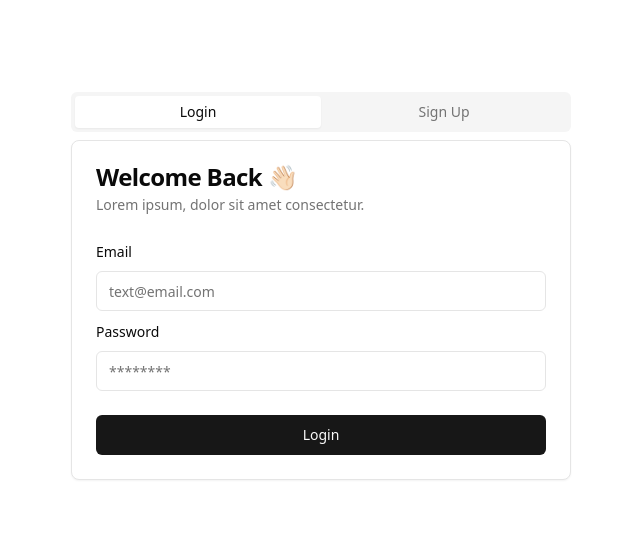
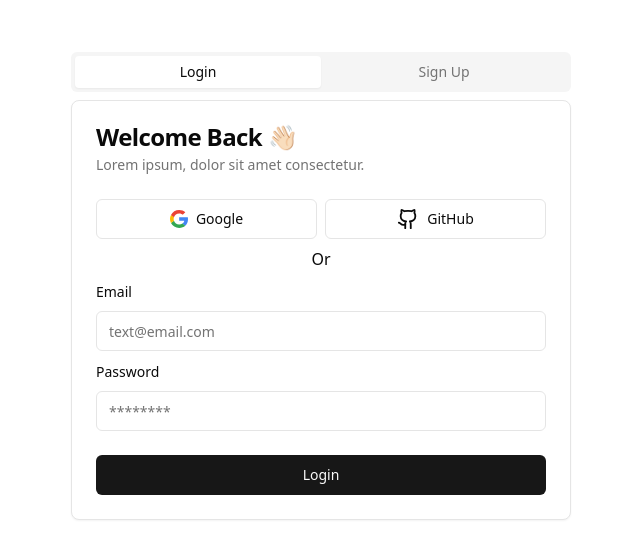
Before and after one commit to manjhss/hire-the-artistt, a React (Vite) app: page /auth in a window 1280 px wide. Shown: the part 114-672 px from the top of the page, without its empty margins (319-959 px from the left). Built offline with nearby package versions, Linux system fonts and the light colour scheme; no server answers.

Commit message:
Add Login with Google

```diff
--- a/src/appwrite/auth.ts
+++ b/src/appwrite/auth.ts
@@ -1,5 +1,5 @@
 import conf from "@/conf/conf";
-import { Client, Account, ID } from "appwrite";
+import { Client, Account, ID, OAuthProvider } from "appwrite";
 
 type UserAccount = {
 	email: string;
@@ -38,6 +38,18 @@ export class AuthService {
 		}
 	}
 
+	async createAccountWithGoogle() {
+		try {
+			await this.account.createOAuth2Session(
+				OAuthProvider.Google,
+				"http://localhost:5173",
+				"http://localhost:5173/fail"
+			);
+		} catch (error) {
+			throw error;
+		}
+	}
+
 	async login({ email, password }: UserAccount) {
 		try {
 			return await this.account.createEmailPasswordSession(
--- a/src/components/Auth/Login.tsx
+++ b/src/components/Auth/Login.tsx
@@ -4,13 +4,13 @@ import {
 	Card,
 	CardContent,
 	CardDescription,
-	CardFooter,
 	CardHeader,
 	CardTitle,
 } from "@/components/ui/card";
 import { Input } from "@/components/ui/input";
 import { Label } from "@/components/ui/label";
 import { zodResolver } from "@hookform/resolvers/zod";
+import { Github } from "lucide-react";
 import { SubmitHandler, useForm } from "react-hook-form";
 import { useNavigate } from "react-router-dom";
 import { z } from "zod";
@@ -51,7 +51,6 @@ function Login() {
 	};
 
 	return (
-		<form onSubmit={handleSubmit(onSubmit)}>
 		<Card>
 			<CardHeader>
 				<CardTitle>Welcome Back 👋🏻</CardTitle>
@@ -60,6 +59,30 @@ function Login() {
 				</CardDescription>
 			</CardHeader>
 			<CardContent className="space-y-2">
+				<div className="flex gap-2">
+					<Button
+						variant="outline"
+						className="w-full flex gap-2"
+						onClick={() => {
+							authService.createAccountWithGoogle();
+						}}
+					>
+						<img
+							src="/social-icons/google.svg"
+							alt="google-icon"
+							width={18}
+						/>
+						Google
+					</Button>
+					<Button variant="outline" className="w-full flex gap-2">
+						<Github size={22} /> GitHub
+					</Button>
+				</div>
+
+				<div className="text-center">Or</div>
+
+				<form onSubmit={handleSubmit(onSubmit)}>
+					<div className="space-y-2">
 						{errors.root && (
 							<div className="text-red-500 text-sm">
 								{errors.root.message}
@@ -92,18 +115,18 @@ function Login() {
 								</div>
 							)}
 						</div>
-				</CardContent>
-				<CardFooter>
+					</div>
+
 					<Button
 						disabled={isSubmitting}
 						type="submit"
-						className="w-full"
+						className="w-full mt-6"
 					>
 						Login
 					</Button>
-				</CardFooter>
+				</form>
+			</CardContent>
 		</Card>
-		</form>
 	);
 }
 
--- a/src/components/Auth/Signup.tsx
+++ b/src/components/Auth/Signup.tsx
@@ -4,7 +4,6 @@ import {
 	Card,
 	CardContent,
 	CardDescription,
-	CardFooter,
 	CardHeader,
 	CardTitle,
 } from "@/components/ui/card";
@@ -52,7 +51,6 @@ function Signup() {
 	};
 
 	return (
-		<form onSubmit={handleSubmit(onSubmit)}>
 		<Card>
 			<CardHeader>
 				<CardTitle>Create an account</CardTitle>
@@ -67,6 +65,8 @@ function Signup() {
 					</div>
 				)}
 
+				<form onSubmit={handleSubmit(onSubmit)}>
+					<div className="space-y-2">
 						<div className="space-y-2">
 							<Label htmlFor="name">Full Name</Label>
 							<Input
@@ -106,18 +106,18 @@ function Signup() {
 								</div>
 							)}
 						</div>
-				</CardContent>
-				<CardFooter>
+					</div>
+
 					<Button
 						disabled={isSubmitting}
 						type="submit"
-						className="w-full"
+						className="w-full mt-6"
 					>
 						Sign Up
 					</Button>
-				</CardFooter>
+				</form>
+			</CardContent>
 		</Card>
-		</form>
 	);
 }
 
--- a/src/pages/Home.tsx
+++ b/src/pages/Home.tsx
@@ -1,20 +1,7 @@
-import authService from "@/appwrite/auth";
-import { ModeToggle } from "@/components/mode-toggle";
-import { Button } from "@/components/ui/button";
-import { LogOut } from "lucide-react";
-
 function Home() {
 	return (
-		<div className="my-4 flex gap-4 justify-center items-center">
+		<div className="h-full flex gap-4 justify-center items-center">
 			<h1 className="text-3xl font-bold">Home Page</h1>
-			<ModeToggle />
-			<Button
-				onClick={() => {
-					authService.logout();
-				}}
-			>
-				<LogOut />
-			</Button>
 		</div>
 	);
 }
```
Also changed, not shown: public/social-icons/google.svg (added). Lines whose indentation alone changed are shown as unchanged.
